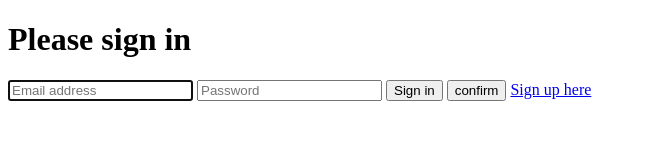
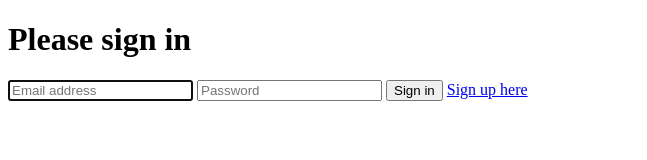
Before and after one commit to chengxuHawkwood/COMS6998-project, a plain HTML site: page githubAuth/login.html in a window 1280 px wide. Shown: the whole page, without its empty margins (0-647 px from the left). Drawn offline with nearby package versions, Linux system fonts and the light colour scheme.

Commit message:
Remove confirm button and will redirect upon clicking sign in.

```diff
--- a/githubAuth/login.html
+++ b/githubAuth/login.html
@@ -31,14 +31,10 @@
                 required
             />
             <button type="button" onclick="signInButton();">Sign in</button>
-            <button type="button" onclick="showDetails();">confirm</button>
             <a href="register.html">Sign up here</a>
         </form>
 
         <script>
-            function showDetails() {
-                window.location = 'profile.html';
-            }
             function signInButton() {
                 var authenticationData = {
                     Username: document.getElementById('inputUsername').value,
@@ -71,7 +67,7 @@
                     onSuccess: function(result) {
                         var accessToken = result.getAccessToken().getJwtToken();
                         console.log(accessToken);
-                        console.log(cognitoUser);
+                        window.location = 'profile.html';
                     },
 
                     onFailure: function(err) {
```
Also changed, not shown: githubAuth/profile.html (+0 -1 lines).
